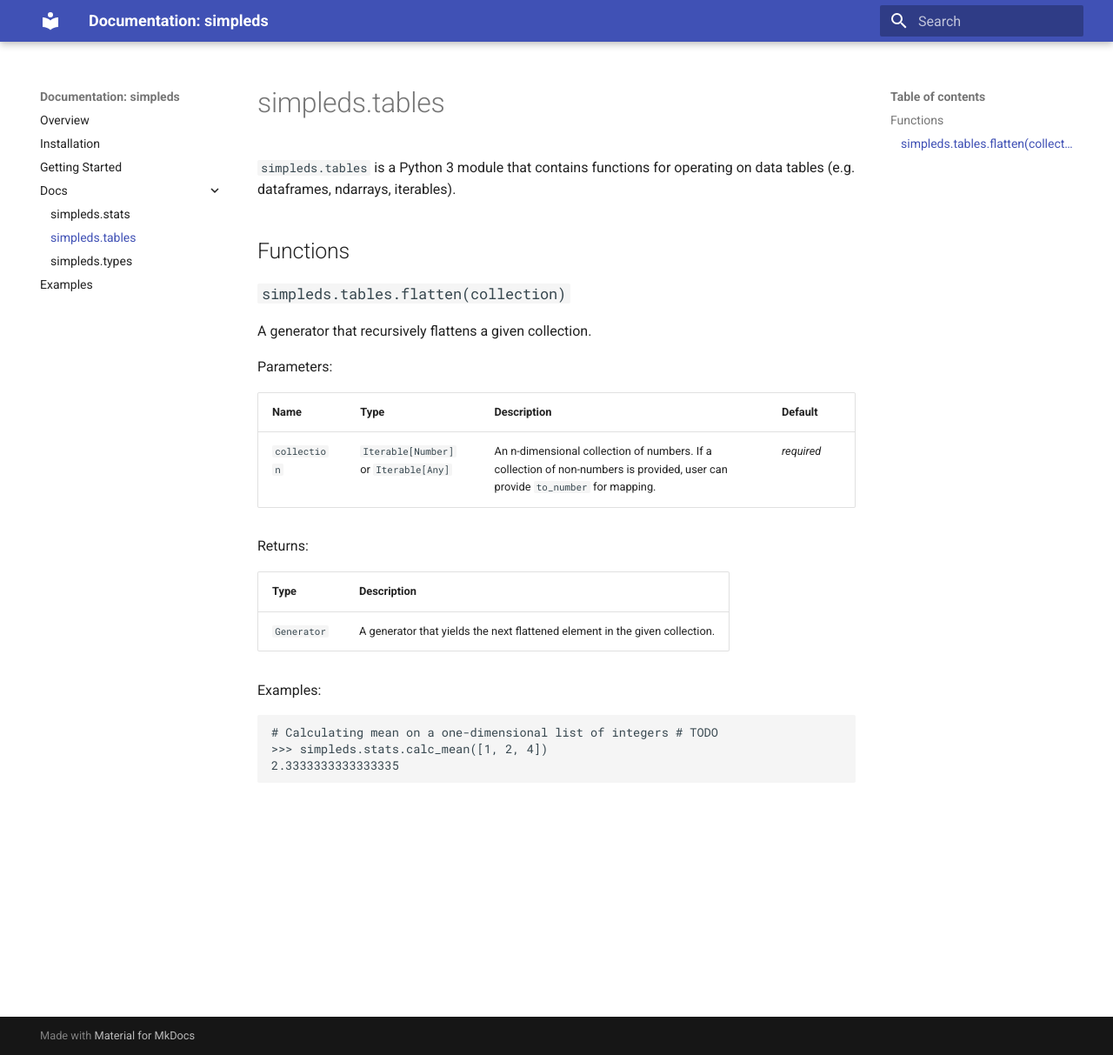
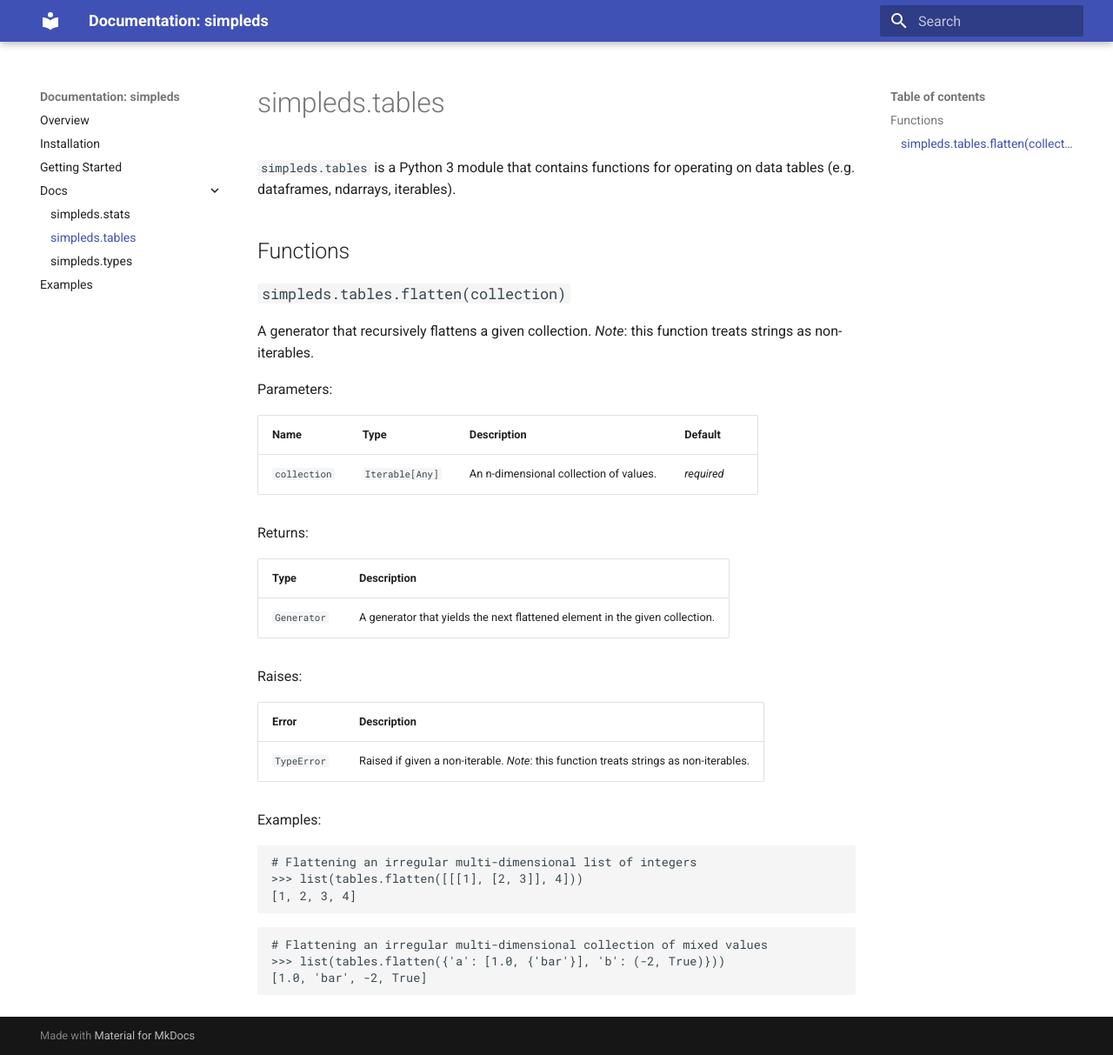
Before and after one commit to keiferc/simpleds, an MkDocs documentation site: the page built from docs/interfaces/tables.md, in a window 1280 px wide and 1213 px high. Shown: the whole window at 87% size. Built offline with MkDocs 1.6.1 and Material for MkDocs 9.7.7, drawn with Linux system fonts in a browser that asks for light colours.

Commit message:
finished flatten

````diff
--- a/docs/interfaces/tables.md
+++ b/docs/interfaces/tables.md
@@ -7,13 +7,14 @@ on data tables (e.g. dataframes, ndarrays, iterables).
 ## Functions
 
 ### `simpleds.tables.flatten(collection)`
-A generator that recursively flattens a given collection.
+A generator that recursively flattens a given collection. *Note*: this
+function treats strings as non-iterables.
 
 Parameters:
 
 | Name | Type | Description | Default |
 | ---- | ---- | ----------- | ------- |
-| `collection` | `Iterable[Number]` or `Iterable[Any]` | An n-dimensional collection of numbers. If a collection of non-numbers is provided, user can provide `to_number` for mapping. | *required* |
+| `collection` | `Iterable[Any]` | An n-dimensional collection of values. | *required* |
 
 Returns:
 
@@ -21,10 +22,21 @@ Returns:
 | ---- | ----------- |
 | `Generator` | A generator that yields the next flattened element in the given collection. |
 
+Raises:
+
+| Error | Description |
+| ---- | ----------- |
+| `TypeError` | Raised if given a non-iterable. *Note*: this function treats strings as non-iterables.|
+
 Examples:
 
 ```python
-# Calculating mean on a one-dimensional list of integers # TODO
->>> simpleds.stats.calc_mean([1, 2, 4])
-2.3333333333333335
+# Flattening an irregular multi-dimensional list of integers
+>>> list(tables.flatten([[[1], [2, 3]], 4]))
+[1, 2, 3, 4]
 ```
+```python
+# Flattening an irregular multi-dimensional collection of mixed values
+>>> list(tables.flatten({'a': [1.0, {'bar'}], 'b': (-2, True)}))
+[1.0, 'bar', -2, True]
+```
````
Also changed, not shown: docs/interfaces/stats.md (+1 -1 lines), 2 other files.
